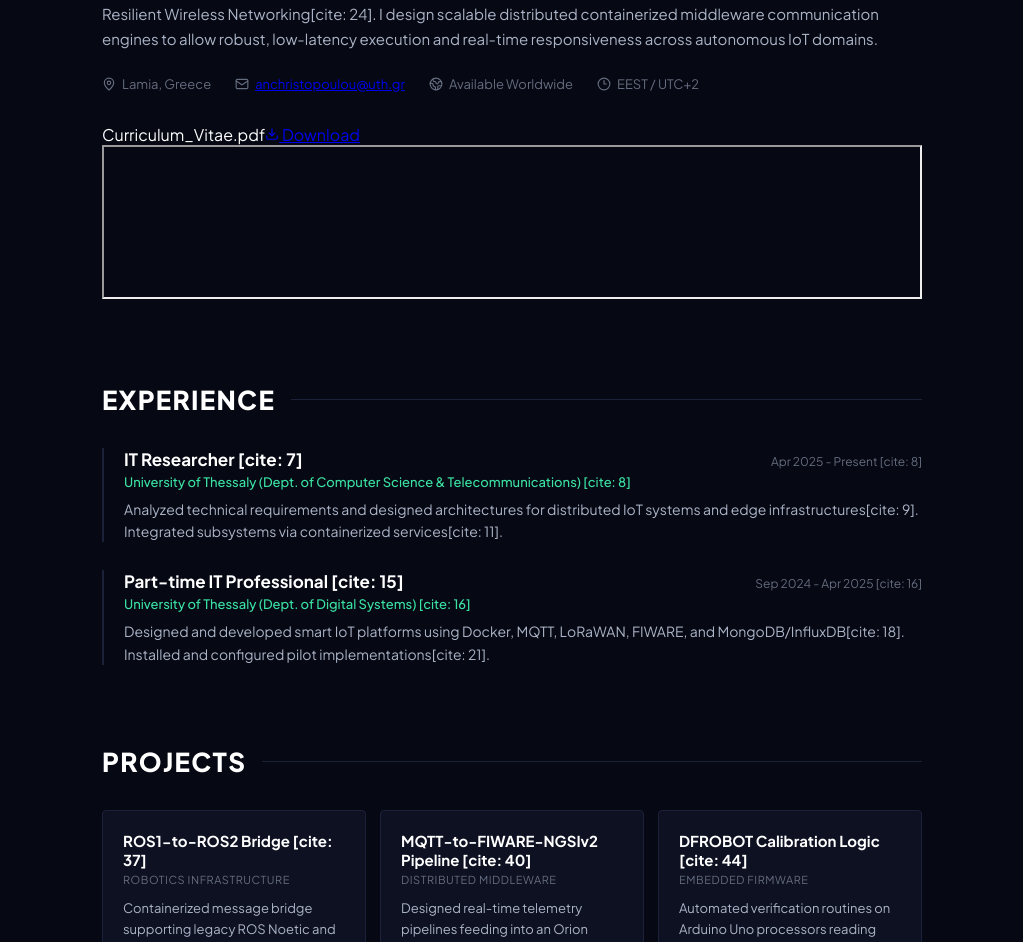
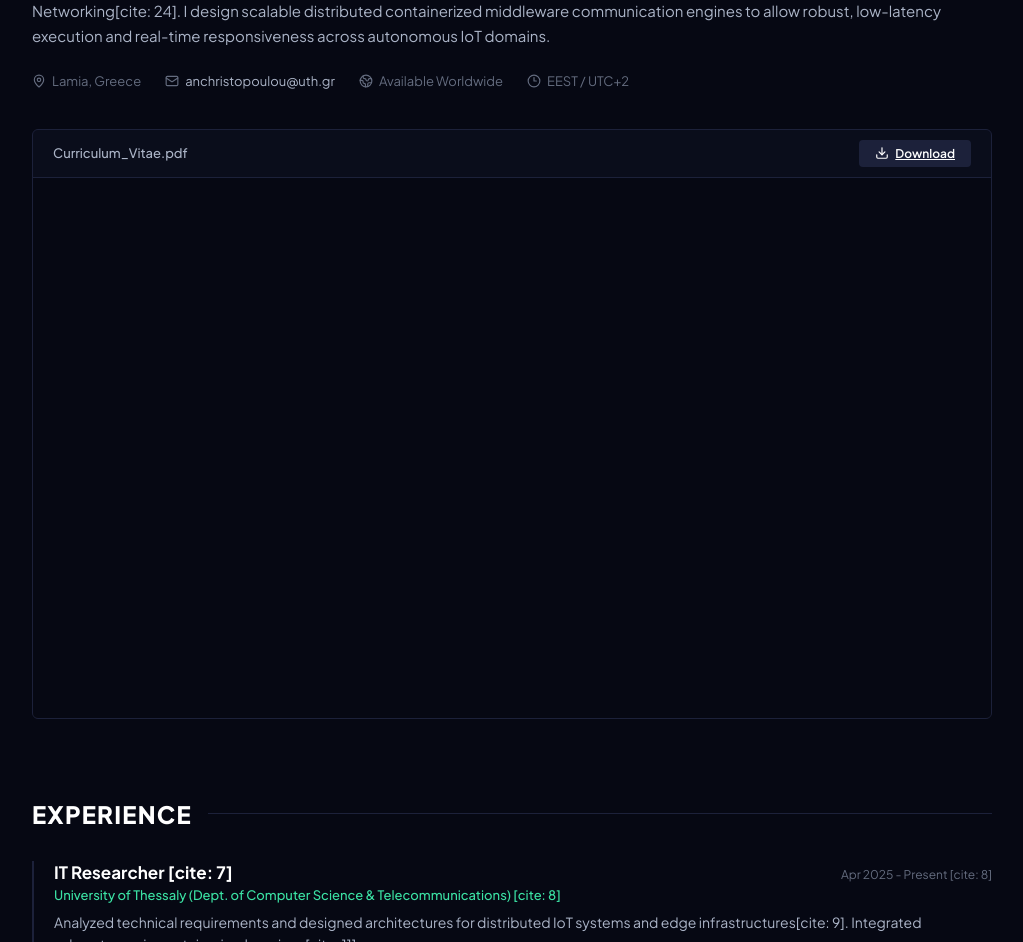
Before and after one commit to losandriana/bio, a React (Vite) app: page / in a window 1280 px wide. Shown: the part 730-1672 px from the top of the page, without its empty margins (128-1151 px from the left). Built offline with nearby package versions, Linux system fonts and the light colour scheme.

Commit message:
Update styles.css

```diff
--- a/src/styles.css
+++ b/src/styles.css
@@ -26,7 +26,7 @@ html, body {
   -webkit-font-smoothing: antialiased;
 }
 
-/* Header Navbar - Centered and Clean */
+/* Fixed Header Navbar */
 .top-navbar {
   position: fixed;
   top: 0;
@@ -38,7 +38,7 @@ html, body {
   -webkit-backdrop-filter: blur(8px);
   display: flex;
   align-items: center;
-  justify-content: center; /* Centered navigation items */
+  justify-content: center;
   padding: 0 60px;
   border-bottom: 1px solid var(--border-line);
   z-index: 100;
@@ -63,24 +63,24 @@ html, body {
   color: var(--text-primary);
 }
 
-/* Content Frame Area */
+/* Core Flow Content Container */
 .content-stream {
-  max-width: 900px;
+  max-width: 1040px;
   margin: 0 auto;
-  padding: 120px 40px 100px 40px;
+  padding: 160px 40px 100px 40px;
 }
 
-/* Fixes for Fixed Menu Clip/Overlap Bug */
+/* Offsets scrolling to clear navigation overlay elements */
 .hero-section,
 .about-section,
 .generic-section {
-  scroll-margin-top: 100px; /* Safely offsets the fixed nav top bar */
+  scroll-margin-top: 100px;
 }
 
 .hero-section {
   display: flex;
   align-items: center;
-  min-height: calc(70vh - 120px);
+  min-height: calc(65vh - 120px);
   margin-bottom: 80px;
 }
 
@@ -90,7 +90,7 @@ html, body {
 
 .static-name-heading {
   margin: 0 0 20px 0;
-  font-size: clamp(42px, 7vw, 68px);
+  font-size: clamp(44px, 7.5vw, 72px);
   font-weight: 800;
   color: var(--text-primary);
   line-height: 1.05;
@@ -153,7 +153,7 @@ html, body {
 }
 
 .section-title-line {
-  font-size: 26px;
+  font-size: 24px;
   font-weight: 800;
   margin: 0 0 32px 0;
   display: flex;
@@ -179,12 +179,14 @@ html, body {
   font-size: 15px;
   line-height: 1.7;
   color: var(--text-muted);
+  margin-bottom: 24px;
 }
 
 .quick-specs-grid {
   display: flex;
+  flex-wrap: wrap;
   gap: 24px;
-  margin: 24px 0 32px 0;
+  margin: 0 0 40px 0;
   font-size: 13px;
   color: var(--text-dim);
 }
@@ -195,25 +197,69 @@ html, body {
   gap: 6px;
 }
 
-.download-cv-btn {
+.inline-email-link {
+  color: var(--text-muted);
+  text-decoration: none;
+}
+
+.inline-email-link:hover {
+  color: var(--brand-green);
+}
+
+/* Document Embed Layout Frame */
+.cv-document-container {
+  width: 100%;
+  border: 1px solid var(--border-line);
+  border-radius: 6px;
+  background-color: var(--bg-surface);
+  overflow: hidden;
+  margin-top: 24px;
+}
+
+.cv-document-header {
+  height: 48px;
+  padding: 0 20px;
+  background-color: rgba(6, 8, 19, 0.4);
+  border-bottom: 1px solid var(--border-line);
+  display: flex;
+  align-items: center;
+  justify-content: space-between;
+}
+
+.document-title {
+  font-size: 13px;
+  color: var(--text-muted);
+  font-weight: 500;
+}
+
+.download-cv-icon-btn {
   display: inline-flex;
   align-items: center;
-  gap: 8px;
+  gap: 6px;
   background-color: var(--border-line);
-  border: 1px solid transparent;
   color: var(--text-primary);
-  padding: 10px 24px;
-  font-size: 13px;
+  padding: 6px 16px;
+  font-size: 12px;
   font-weight: 600;
   border-radius: 4px;
-  transition: all 0.15s ease;
+  transition: background-color 0.15s ease;
 }
 
-.download-cv-btn:hover {
-  background-color: rgba(28, 33, 58, 0.6);
-  border-color: var(--text-dim);
+.download-cv-icon-btn:hover {
+  background-color: rgba(28, 33, 58, 0.8);
 }
 
+.cv-iframe-wrapper {
+  width: 100%;
+  height: 540px;
+  background-color: #1e1e24;
+}
+
+.cv-iframe-wrapper iframe {
+  border: none;
+}
+
+/* Structural Metadata Blocks */
 .generic-section {
   margin-bottom: 80px;
 }
@@ -271,13 +317,13 @@ html, body {
 .cards-structural-grid {
   display: grid;
   grid-template-columns: repeat(3, 1fr);
-  gap: 14px;
+  gap: 16px;
 }
 
 .info-display-card {
   background-color: var(--bg-surface);
   border: 1px solid var(--border-line);
-  padding: 20px;
+  padding: 24px;
   border-radius: 4px;
 }
 
@@ -326,7 +372,7 @@ html, body {
 .flat-pill-cloud span {
   background-color: var(--bg-surface);
   border: 1px solid var(--border-line);
-  padding: 5px 12px;
+  padding: 6px 14px;
   font-size: 12px;
   color: var(--text-muted);
   border-radius: 4px;
@@ -341,7 +387,7 @@ html, body {
   display: flex;
   justify-content: space-between;
   align-items: center;
-  padding: 12px 0;
+  padding: 14px 0;
   border-bottom: 1px solid var(--border-line);
 }
 
@@ -355,16 +401,31 @@ html, body {
   color: var(--text-dim);
 }
 
+/* Footer Links */
 .contact-footer-block p {
   color: var(--text-muted);
   font-size: 14px;
+  margin-bottom: 20px;
+}
+
+.footer-links-stack {
+  display: flex;
+  flex-direction: column;
+  gap: 8px;
 }
 
 .footer-email-link {
-  font-size: 18px;
+  font-size: 20px;
   font-weight: 700;
   color: var(--brand-green);
   text-decoration: none;
+  width: fit-content;
+}
+
+.footer-email-link.subtle {
+  font-size: 15px;
+  color: var(--text-muted);
+  font-weight: 500;
 }
 
 @media (max-width: 960px) {
@@ -372,6 +433,7 @@ html, body {
   .content-stream { padding: 120px 24px 60px 24px; }
   .cards-structural-grid { grid-template-columns: 1fr; }
   .skills-split-layout { grid-template-columns: 1fr; }
+  .cv-iframe-wrapper { height: 400px; }
 }
 
 @media (max-width: 640px) {
```
